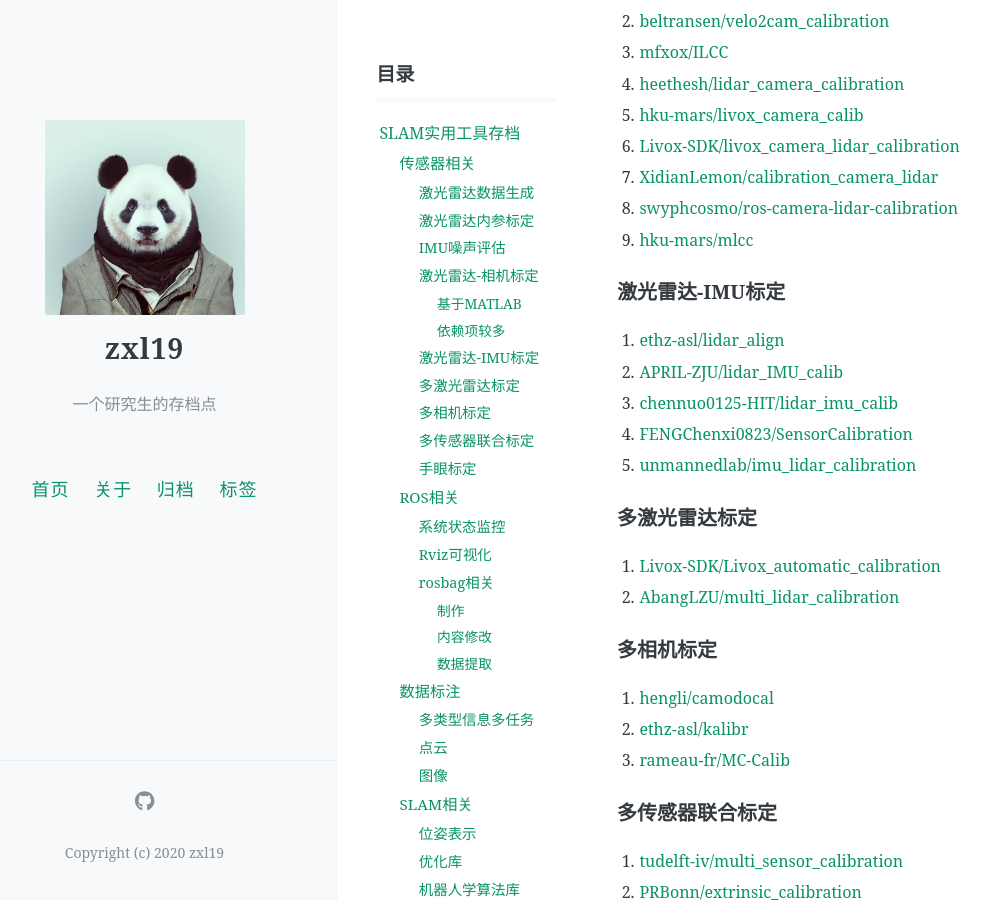
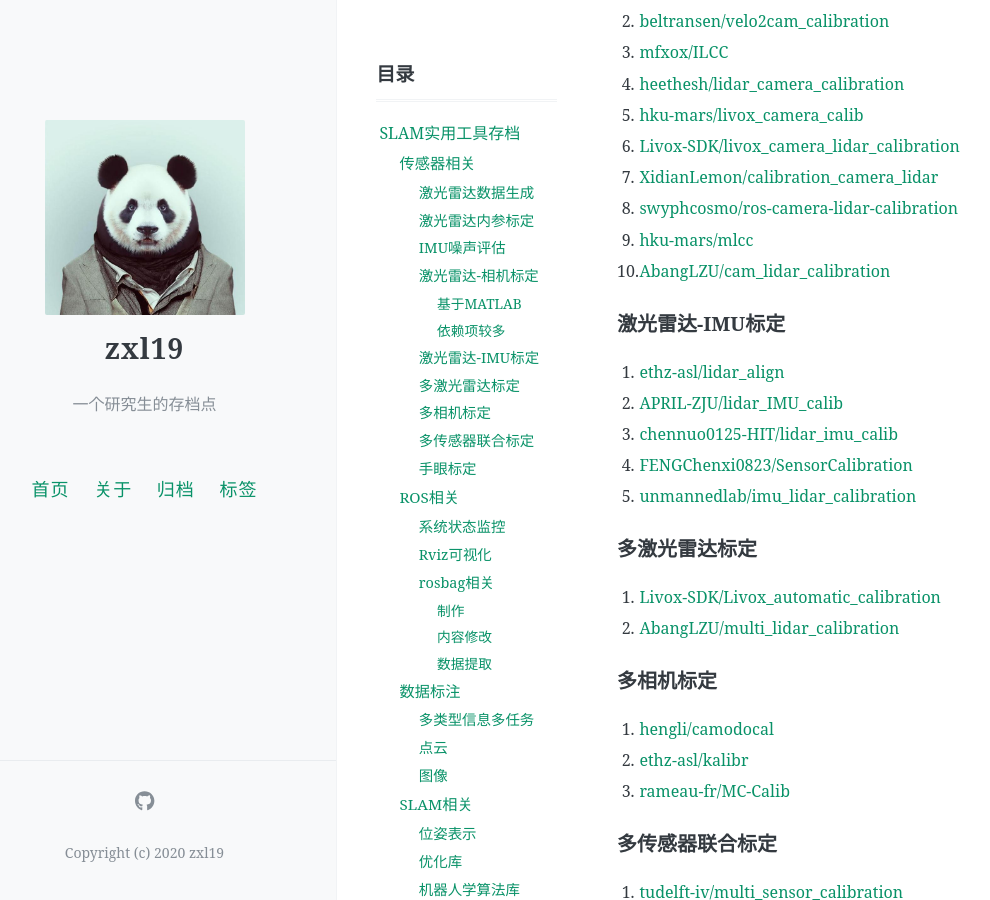
Before and after one commit to zxl19/zxl19.github.io, a Jekyll site: the page built from _posts/2021-05-25-slam-tool.md, in a window 1280 px wide and 900 px high, scrolled down 1224 px. Shown: the whole window, without its empty margins (47-1037 px from the left). Built offline with Jekyll 4.4.1, drawn with Linux system fonts in a browser that asks for light colours; comment, search, counter and statistics services are not loaded; some of the changed text lies outside the part shown.

Commit message:
Update 2021-05-25-slam-tool.md

```diff
--- a/_posts/2021-05-25-slam-tool.md
+++ b/_posts/2021-05-25-slam-tool.md
@@ -57,6 +57,7 @@ pinned: false
 7. [XidianLemon/calibration_camera_lidar](https://github.com/XidianLemon/calibration_camera_lidar)
 8. [swyphcosmo/ros-camera-lidar-calibration](https://github.com/swyphcosmo/ros-camera-lidar-calibration)
 9. [hku-mars/mlcc](https://github.com/hku-mars/mlcc)
+10. [AbangLZU/cam_lidar_calibration](https://github.com/AbangLZU/cam_lidar_calibration)
 
 ### 激光雷达-IMU标定
 
@@ -238,6 +239,7 @@ pinned: false
 1. [koide3/hdl_localization](https://github.com/koide3/hdl_localization)
 2. [at-wat/mcl_3dl](https://github.com/at-wat/mcl_3dl)
 3. [rsasaki0109/ndt_mapping](https://github.com/rsasaki0109/ndt_mapping)
+4. [AbangLZU/ndt_localizer](https://github.com/AbangLZU/ndt_localizer)
 
 ### GNSS数据处理
 
```
